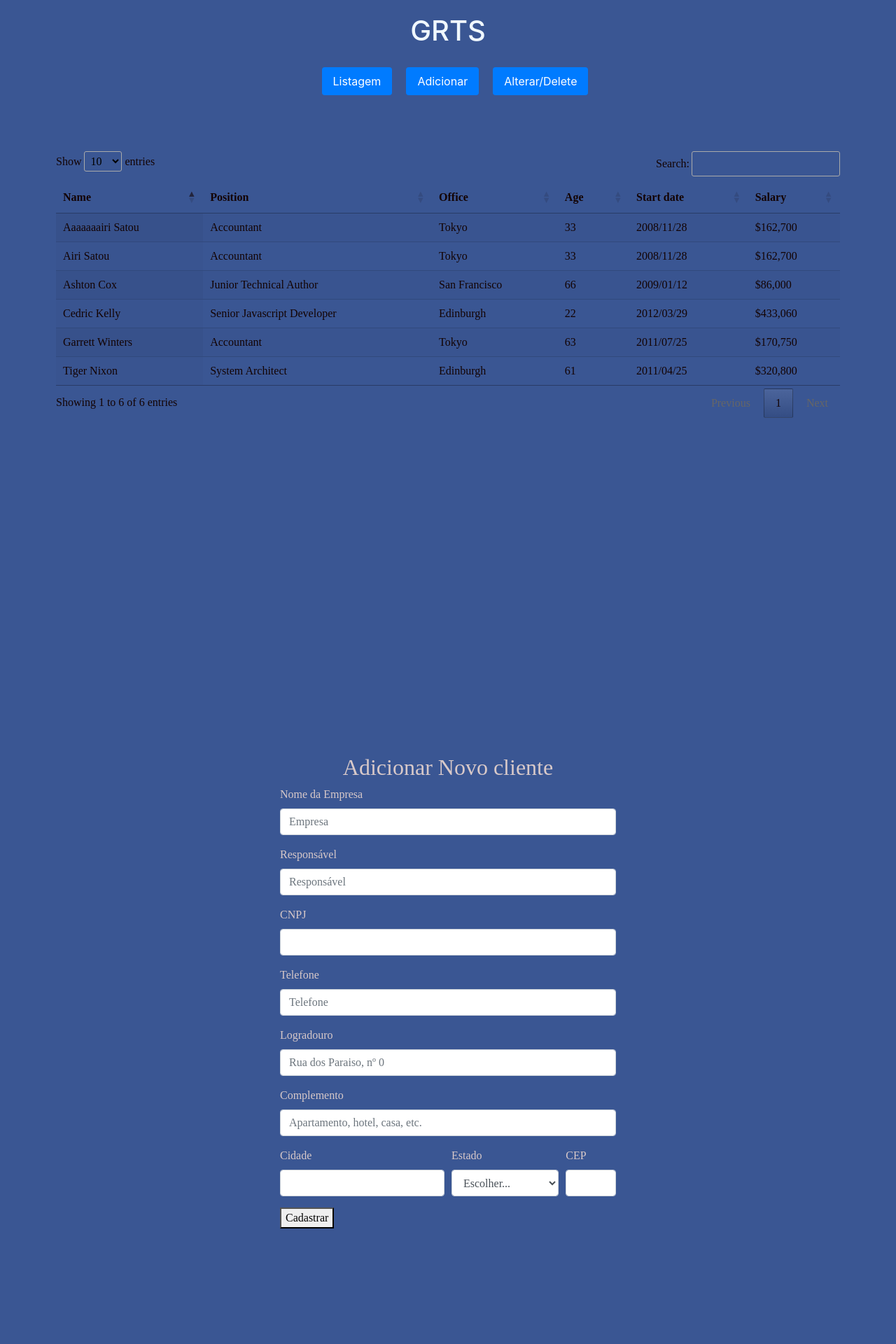
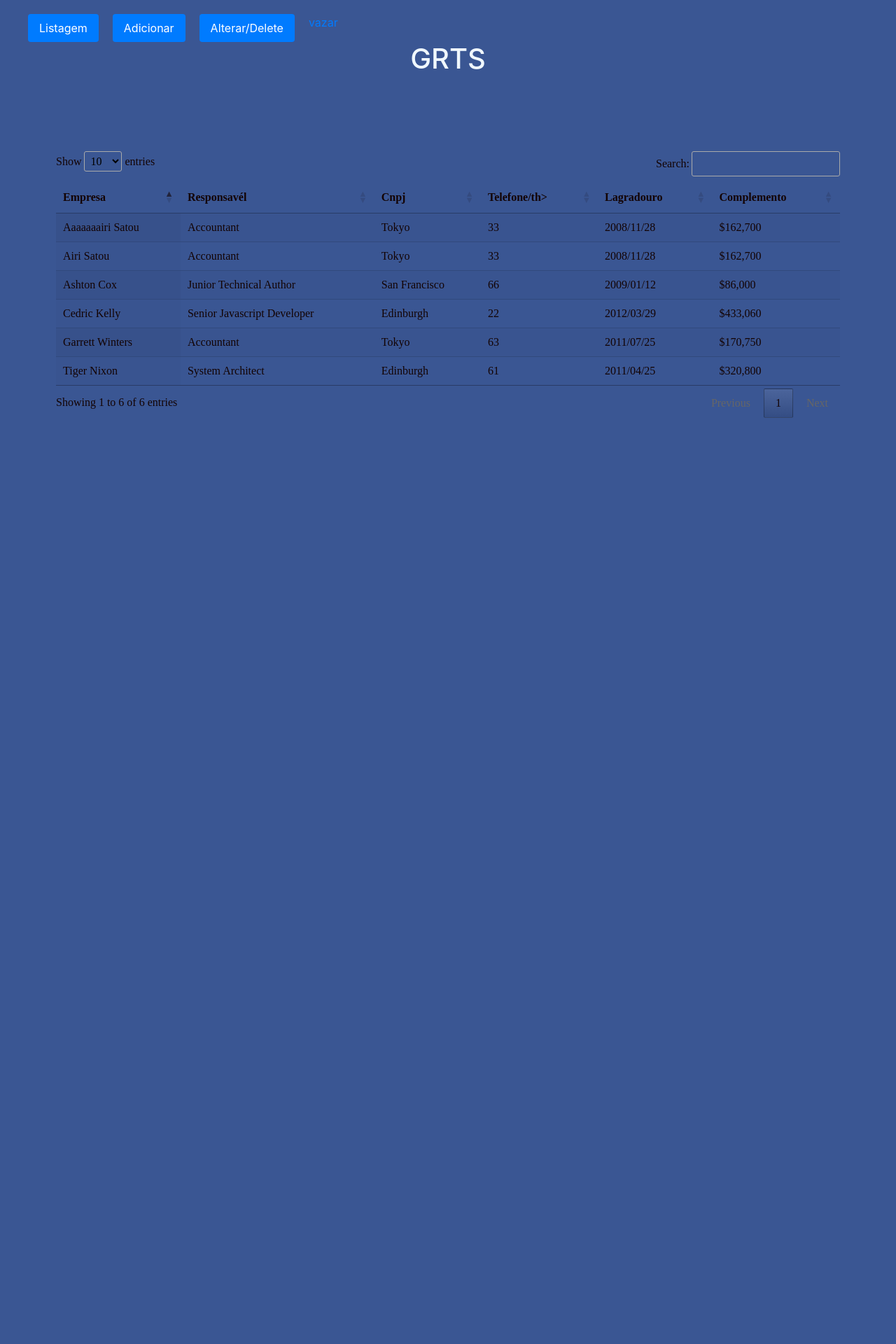
Before and after one commit to Msouza-95/GRTS, a PHP site: page /src/main.html in a window 1280 px wide. Shown: the top 1920 px of the page at 70% size. After the commit the page ends 597 px from the top, so only its background shows below. Run offline with PHP 8.4, Linux system fonts and the light colour scheme; some libraries are stand-ins or nearby versions.

Commit message:
init back

```diff
--- a/Controller/controllerMain.php
+++ b/Controller/controllerMain.php
@@ -1,3 +1,7 @@
 <?php
 
+echo $_POST['empresa'];
+    echo $_POST['resp'];
+    echo $_POST['telefone'];
+
 ?>
--- a/View/css/main.css
+++ b/View/css/main.css
@@ -30,21 +30,23 @@ h2{
 }
 
 .add-div{
-    padding: 400px;
+    padding: 80px;
     font-family: 'Times New Roman', Times, serif;
     color: rgb(216, 201, 201);
+    width: 80%;
+    margin-left: 15%;
 
 }
 
 .delete-div{
-    padding: 200px;
+    padding: 80px;
     font-family: 'Times New Roman', Times, serif;
     color: rgb(19, 3, 3);
 
 }
 
 .alter-div{
-    padding: 400px;
+    padding: 80px;
     font-family: 'Times New Roman', Times, serif;
     color: rgb(216, 201, 201);
 }
--- /dev/null
+++ b/View/script/hides.js
@@ -0,0 +1,27 @@
+$("#listagem").click(function () {
+    $("#table_id_div").show();
+    $("#add_id").hide();
+    $("#update_id").hide();
+    $("#alter_id").hide();
+});
+
+$("#adicionar").click(function () {
+    $("#table_id_div").hide();
+    $("#add_id").show();
+    $("#update_id").hide();
+    $("#alter_id").hide();
+});
+
+$("#update").click(function () {
+    $("#table_id_div").hide();
+    $("#add_id").hide();
+    $("#update_id").show();
+    $("#alter_id").hide();
+});
+
+$("#alter_id_2").click(function () {
+    $("#table_id_div").hide();
+    $("#add_id").hide();
+    $("#update_id").hide();
+    $("#alter_id").show();
+});
--- a/View/src/index.html
+++ b/View/src/index.html
@@ -20,11 +20,11 @@
          <form action="../../Controller/controllerLogin.php" method="POST">
             <div class="form-group">
                 <label for="login">Login</label>
-            <input class="form-control" type="text" id="login" >
+            <input class="form-control" type="text" name="login" id="login" >
             </div>
             <div class="form-group">
                 <label for="senha">Senha: </label>
-                 <input class="form-control"type="password" id="senha">
+                 <input class="form-control"type="password" name="senha" id="senha">
             </div>
 
             <button class="">Acessar</button>
--- a/View/src/main.html
+++ b/View/src/main.html
@@ -2,7 +2,6 @@
 <html lang="pt-BR">
 <head>
     <meta charset="UTF-8">
-    <meta name="viewport" content="width=device-width, initial-scale=1.0">
     <meta http-equiv="X-UA-Compatible" content="ie=edge">
     <meta name="viewport" content="width=device-width, initial-scale=1, shrink-to-fit=no">
     <title>Main</title>
@@ -14,27 +13,30 @@
 </head>
 <body>
     <header class="main-header">
+        <div class="nav ">
+            <nav class="nav nav-pills flex-column flex-sm-row">
+                <a class="nav-item nav-link active" href="#"  id="listagem">Listagem</a>
+                <a class="nav-item nav-link active " href="#" id="adicionar">Adicionar</a>
+                <a class="nav-item nav-link active" href="#" id="update">Alterar/Delete</a>
+                <a style=" class="nav-item nav-link active" href="./index.html">vazar</a>
+
+
+            </nav>
+        </div>
         <h1>GRTS</h1>
     </header>
-    <div class="nav justify-content-center">
-        <nav class="nav nav-pills flex-column flex-sm-row">
-            <a class="nav-item nav-link active" href="">Listagem</a>
-            <a class="nav-item nav-link active " href="">Adicionar</a>
-            <a class="nav-item nav-link active" href="">Alterar/Delete</a>
 
-        </nav>
-    </div>
 
-    <div class="table-div">
+    <div class="table-div" id="table_id_div">
         <table id="table_id" class="display" >
             <thead>
                 <tr></tr>
-                    <th>Name</th>
-                    <th>Position</th>
-                    <th>Office</th>
-                    <th>Age</th>
-                    <th>Start date</th>
-                    <th>Salary</th>
+                    <th>Empresa</th>
+                    <th>Responsavél</th>
+                    <th>Cnpj</th>
+                    <th>Telefone/th>
+                    <th>Lagradouro</th>
+                    <th>Complemento</th>
                 </tr>
             </thead>
             <tbody>
@@ -93,16 +95,16 @@
         </table>
     </div>
 
-    <div class="add-div">
+    <div class="add-div" id="add_id" style="display: none;">
             <h2>Adicionar Novo cliente</h2>
-        <form class="" action="">
+        <form class="" action="../../Controller/controllerMain.php" method="POST" >
             <div class="form-group">
                 <label for="empresa">Nome da Empresa</label>
-                <input type="text" class="form-control" id="empresa" placeholder="Empresa">
+                <input type="text" class="form-control" name="empresa" id="empresa" placeholder="Empresa">
             </div>
             <div class="form-group">
                 <label for="resp">Responsável</label>
-                <input type="text" class="form-control" id="resp" placeholder="Responsável">
+                <input type="text" class="form-control" name="resp" id="resp" placeholder="Responsável">
             </div>
             <div class="form-group">
                 <label for="cnpj">CNPJ</label>
@@ -110,7 +112,7 @@
             </div>
             <div class="form-group">
                 <label for="telefone">Telefone</label>
-                <input type="tel" class="form-control" id="telefone" placeholder="Telefone">
+                <input type="tel" class="form-control" id="telefone" placeholder="Telefone" name="telefone">
             </div>
             <div class="form-group">
                 <label for="log">Logradouro</label>
@@ -141,14 +143,15 @@
         </form>
     </div>
 
-    <div class="delete-div">
-        <h2>Deletar cliente</h2>
+    <div class="update-div" id="update_id" style="display: none;">
+        <h2>Update cliente</h2>
         <table id="table_id_delete" class="display" >
             <thead>
                 <tr></tr>
                     <th>Empresa</th>
                     <th>cnpj</th>
                     <th>Responsável</th>
+                    <th>Ação</th>
                     <th>Ação</th>
 
                 </tr>
@@ -158,37 +161,37 @@
                     <td>Tiger Nixon</td>
                     <td>System Architect</td>
                     <td>Edinburgh</td>
-                    <td><a href="">Delete</a></td>
-                    <td><a href="">Alterar</a></td>
+                    <td><a href="#">Delete</a></td>
+                    <td><a href="#" id="alter_id_2">Alterar</a></td>
 
                 </tr>
                 <tr>
                     <td>Garrett Winters</td>
                     <td>Accountant</td>
                     <td>Tokyo</td>
-                    <td><a href="">Delete</a></td>
-                    <td><a href="">Alterar</a></td>
+                    <td><a href="#">Delete</a></td>
+                    <td><a href="#" >Alterar</a></td>
                 </tr>
                 <tr>
                     <td>Ashton Cox</td>
                     <td>Junior Technical Author</td>
                     <td>San Francisco</td>
-                    <td><a href="">Delete</a></td>
-                    <td><a href="">Alterar</a></td>
+                    <td><a href="#">Delete</a></td>
+                    <td><a href="#">Alterar</a></td>
                 </tr>
                 <tr>
                     <td>Cedric Kelly</td>
                     <td>Senior Javascript Developer</td>
                     <td>Edinburgh</td>
-                    <td><a href="">Delete</a></td>
-                    <td><a href="">Alterar</a></td>
+                    <td><a href="#" id>Delete</a></td>
+                    <td><a href="#">Alterar</a></td>
                 </tr>
 
             </tfoot>
         </table>
     </div>
 
-    <div class="alter-div">
+    <div class="alter-div" id="alter_id" style="display: none;">
         <h2>Alterar Dados do Cliente</h2>
         <form class="" action="">
             <div class="form-group">
@@ -244,6 +247,7 @@
     <script type="text/javascript" charset="utf8" src="https://cdn.datatables.net/1.10.20/js/jquery.dataTables.js"></script><font></font>
 
     <script src="../script/renderer.js"></script>
+    <script src="../script/hides.js"> </script>
 
 </body>
 </html>
```
Also changed, not shown: Controller/controllerLogin.php (+12 -0 lines), Model/class.php (added, +89 -0 lines), Model/classDAO.php (added, +47 -0 lines), Model/connectionFactory.php (added, +32 -0 lines).
